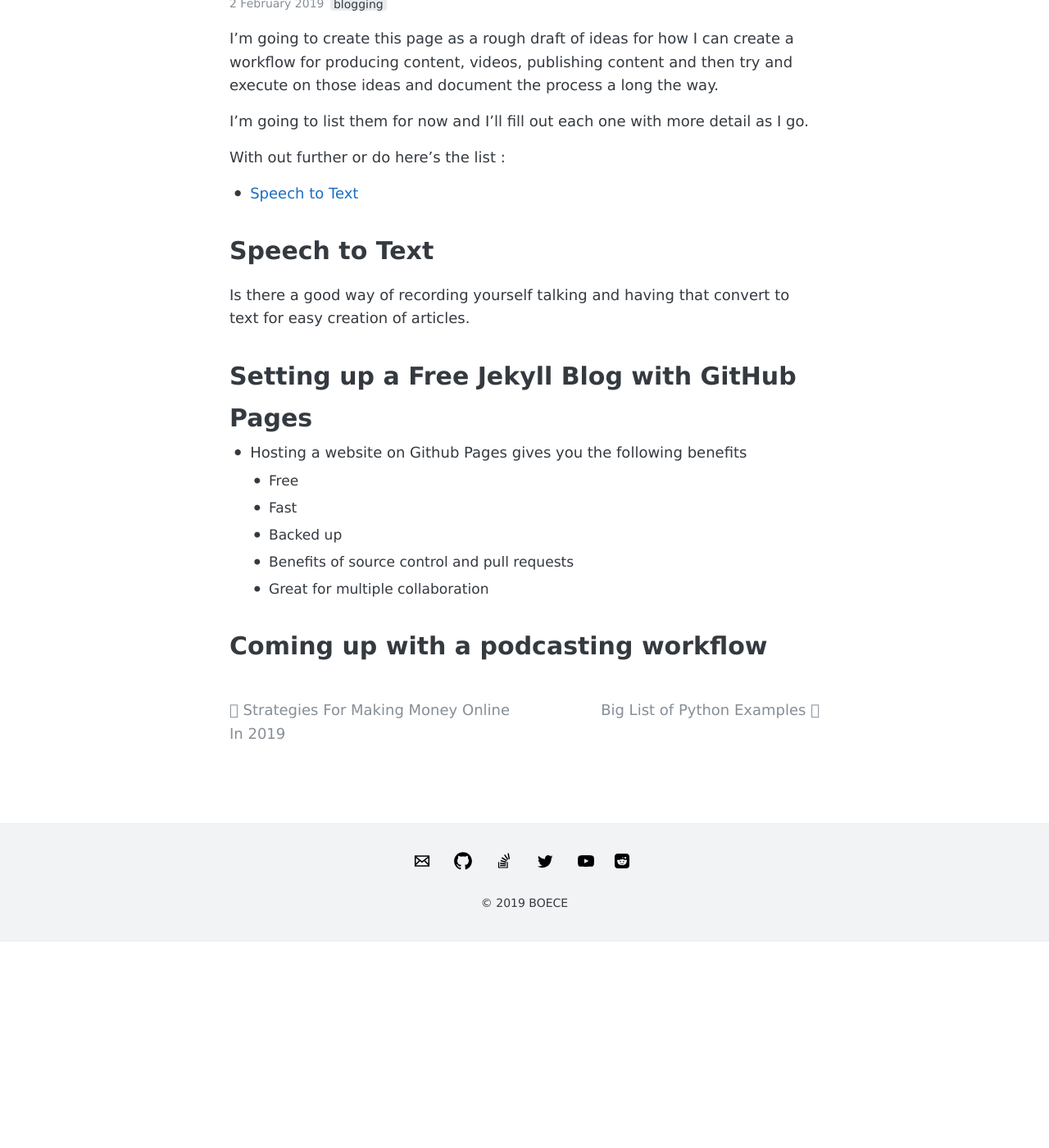
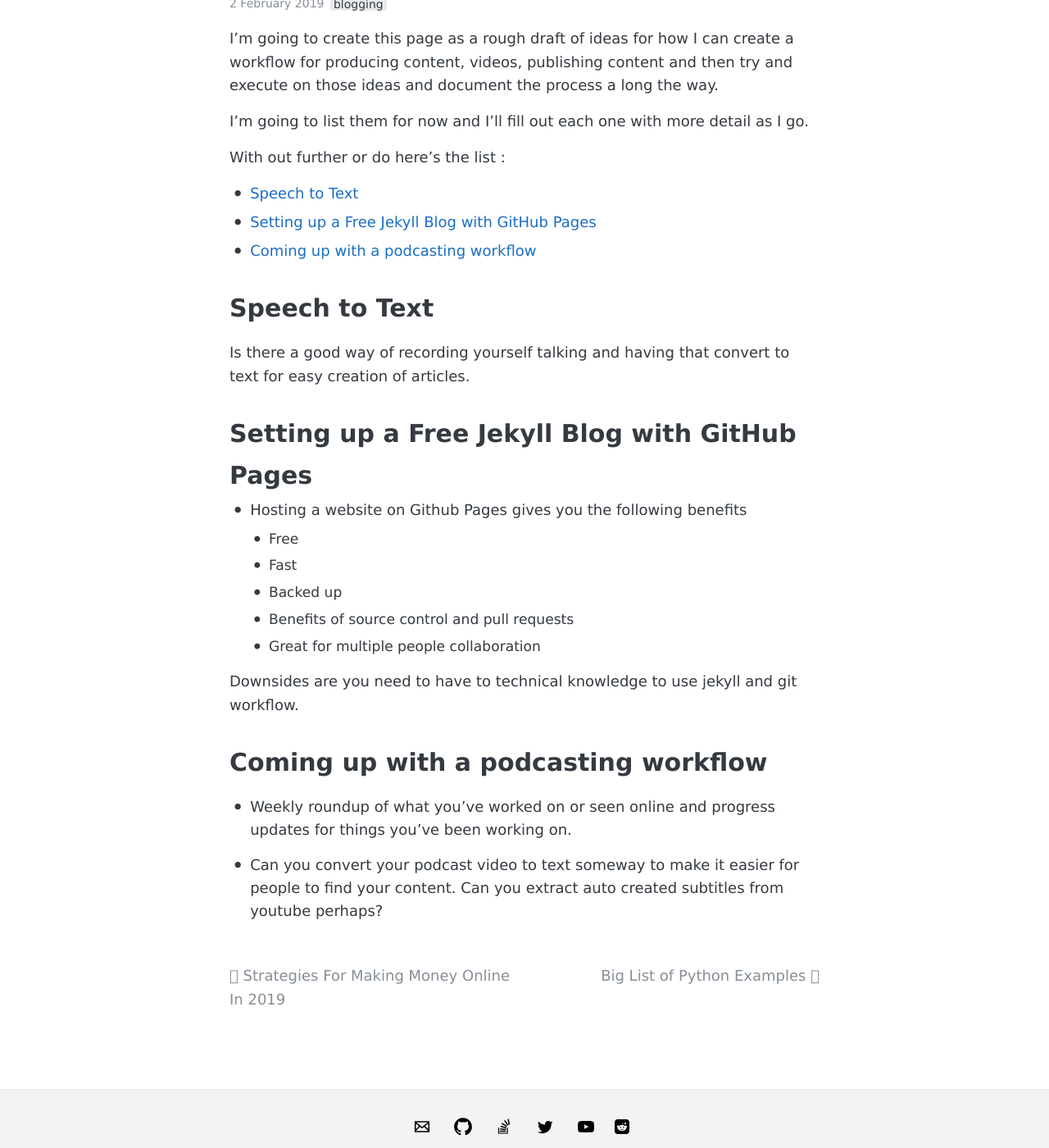
Before and after one commit to boece/boece.github.io, a Jekyll site: the page built from _posts/2019-2-2-strategies-for-workflow-in-2019.md, in a window 1280 px wide and 1400 px high, scrolled down 277 px. Shown: the whole window at 82% size. Built offline with Jekyll 4.4.1, drawn with Linux system fonts in a browser that asks for light colours; comment, search, counter and statistics services are not loaded; before the commit the page ends 1425 px from its top, so only the background shows below that.

Commit message:
post updates

```diff
--- a/_posts/2019-2-2-strategies-for-workflow-in-2019.md
+++ b/_posts/2019-2-2-strategies-for-workflow-in-2019.md
@@ -14,6 +14,8 @@ With out further or do here's the list :
 <!-- TOC depthFrom:1 depthTo:6 withLinks:1 updateOnSave:1 orderedList:0 -->
 
 - [Speech to Text](#speech-to-text)
+- [Setting up a Free Jekyll Blog with GitHub Pages](#setting-up-a-free-jekyll-blog-with-github-pages)
+- [Coming up with a podcasting workflow](#coming-up-with-a-podcasting-workflow)
 
 <!-- /TOC -->
 
@@ -28,6 +30,14 @@ Is there a good way of recording yourself talking and having that convert to tex
   * Fast
   * Backed up
   * Benefits of source control and pull requests
-  * Great for multiple collaboration
+  * Great for multiple people collaboration
+
+Downsides are you need to have to technical knowledge to use jekyll and git workflow.
+
 
 # Coming up with a podcasting workflow
+
+* Weekly roundup of what you've worked on or seen online and progress updates for things
+you've been working on.
+
+* Can you convert your podcast video to text someway to make it easier for people to find your content. Can you extract auto created subtitles from youtube perhaps?
```
